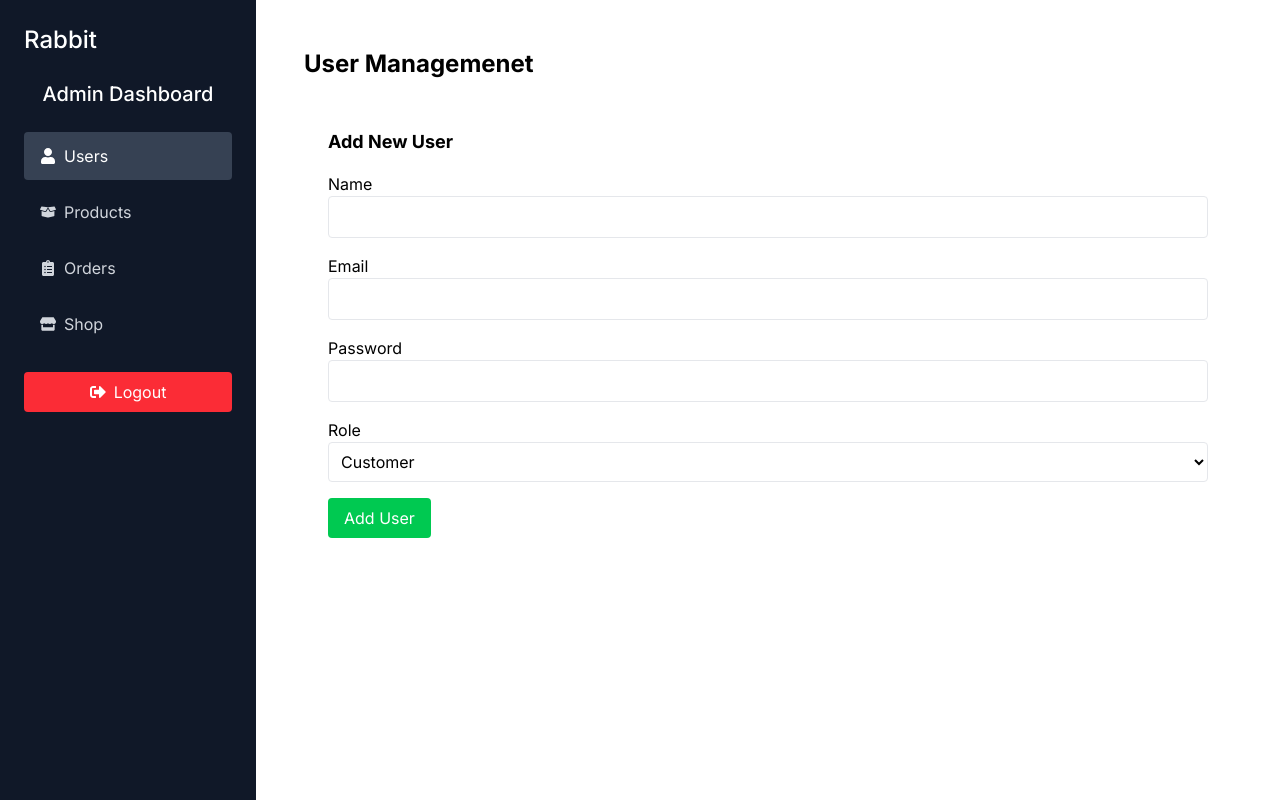
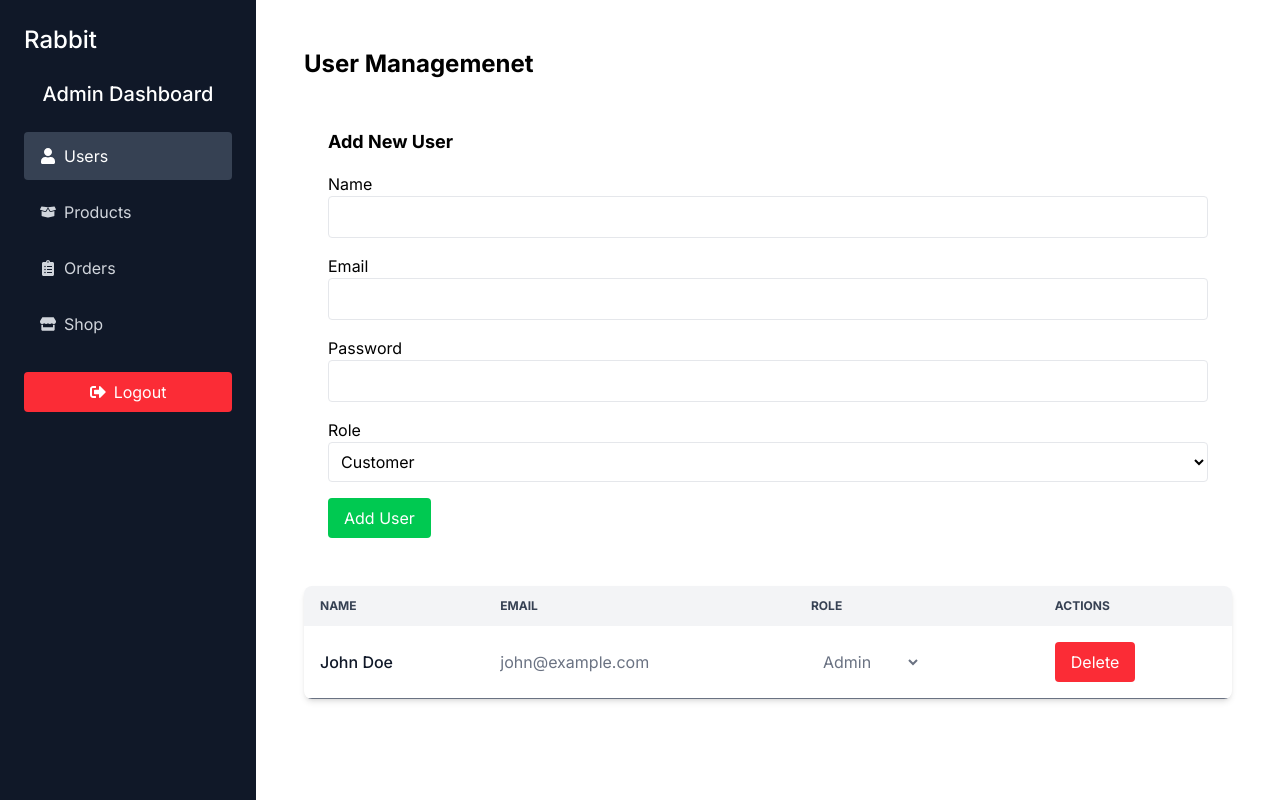
Before and after one commit to ahasan-ullah/Rabbit-E-Commerce-Website, a React (Vite) app in the folder frontend/: page /admin/users in a window 1280 px wide. Built offline with nearby package versions, Linux system fonts and the light colour scheme.

Commit message:
user list table added to the userManagement page

```diff
--- a/frontend/src/components/Admin/UserManagement.jsx
+++ b/frontend/src/components/Admin/UserManagement.jsx
@@ -8,6 +8,7 @@ const UserManagement = () => {
   })
   const users=[
     {
+      _id: 123,
       name:'John Doe',
       email:'john@example.com',
       role:'admin',
@@ -26,6 +27,16 @@ const UserManagement = () => {
       password:'',
       role:'customer',
     })
+  };
+
+  const handleRoleChange=(id,role)=>{
+    console.log({id,role});
+  };
+
+  const handleDeleteUser=(id)=>{
+    if(window.confirm("Are you sure you want to delete this user?")) {
+      console.log(`User with id ${id} deleted`);
+    }
   }
 
   return (
@@ -63,6 +74,38 @@ const UserManagement = () => {
           <button type="submit" className="bg-green-500 text-white py-2 px-4 rounded hover:bg-green-600 cursor-pointer">Add User</button>
         </form>
       </div>
+      {/* user list */}
+      <div className="overflow-x-auto shadow-md sm:rounded-lg">
+        <table className="min-w-full text-left text-gray-500">
+          <thead className="bg-gray-100 text-xs uppercase text-gray-700">
+            <tr>
+              <th className="py-3 px-4">Name</th>
+              <th className="py-3 px-4">Email</th>
+              <th className="py-3 px-4">Role</th>
+              <th className="py-3 px-4">Actions</th>
+            </tr>
+          </thead>
+          <tbody>
+            {
+              users.map(user=>(
+                <tr key={user._id} className="border-b hover:bg-gray-50">
+                  <td className="p-4 font-medium text-gray-900 whitespace-nowrap">{user.name}</td>
+                  <td className="p-4">{user.email}</td>
+                  <td className="p-4">
+                    <select value={user.role} onChange={(e)=>{handleRoleChange(user._id,e.target.value)}} className="p-2 border-gray-200 rounded">
+                      <option value="customer">Customer</option>
+                      <option value="admin">Admin</option>
+                    </select>
+                  </td>
+                  <td className="p-4">
+                    <button onClick={()=>{handleDeleteUser(user._id)}} className="bg-red-500 text-white px-4 py-2 rounded hover:bg-red-600 cursor-pointer">Delete</button>
+                  </td>
+                </tr>
+              ))
+            }
+          </tbody>
+        </table>
+      </div>
     </div>
   )
 }
```
